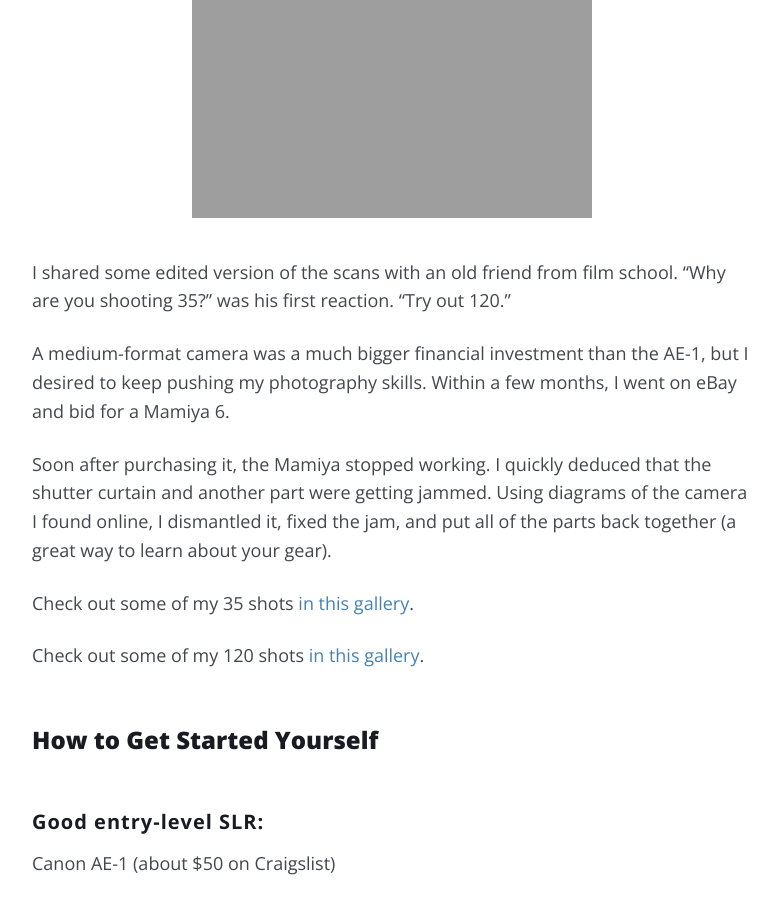
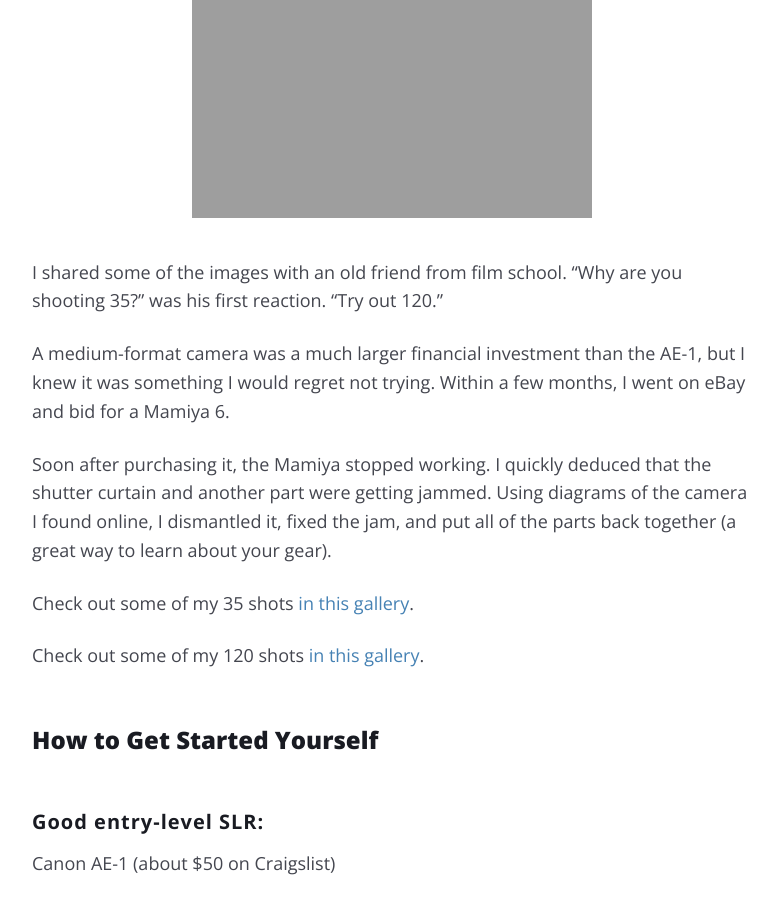
Before and after one commit to mcknightlabs/rtmup, a Jekyll site: the page built from _posts/goal/2016-01-22-filmphotography.md, in a window 1280 px wide and 900 px high, scrolled down 1293 px. Shown: the whole window, without its empty margins (248-1026 px from the left). Built offline with Jekyll 4.4.1, drawn with Linux system fonts in a browser that asks for light colours.

Commit message:
update film post

```diff
--- a/_posts/goal/2016-01-22-filmphotography.md
+++ b/_posts/goal/2016-01-22-filmphotography.md
@@ -30,9 +30,9 @@ Later in the month, an email with a link to my first set of scans arrived from t
 	</figure>
 </div>
 
-I shared some edited version of the scans with an old friend from film school. "Why are you shooting 35?" was his first reaction. "Try out 120."
+I shared some of the images with an old friend from film school. "Why are you shooting 35?" was his first reaction. "Try out 120."
 
-A medium-format camera was a much bigger financial investment than the AE-1, but I desired to keep pushing my photography skills. Within a few months, I went on eBay and bid for a Mamiya 6.
+A medium-format camera was a much larger financial investment than the AE-1, but I knew it was something I would regret not trying. Within a few months, I went on eBay and bid for a Mamiya 6.
 
 Soon after purchasing it, the Mamiya stopped working. I quickly deduced that the shutter curtain and another part were getting jammed. Using diagrams of the camera I found online, I dismantled it, fixed the jam, and put all of the parts back together (a great way to learn about your gear).
 
```
